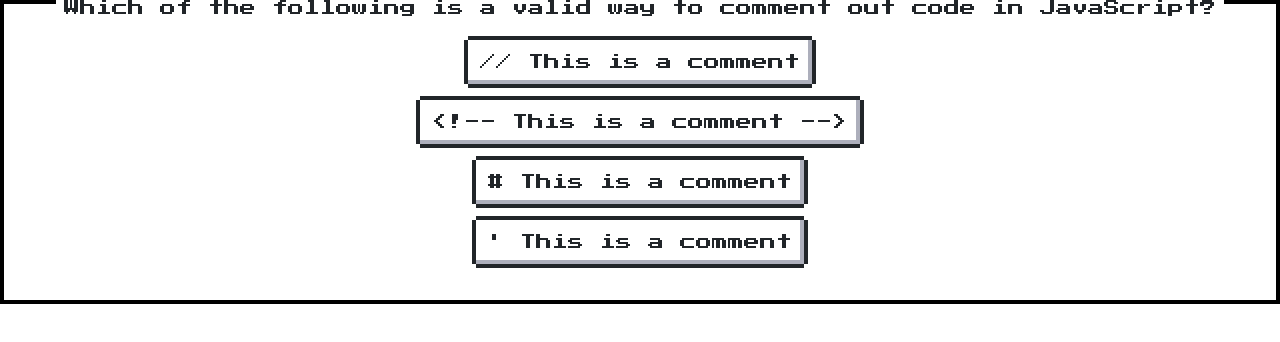
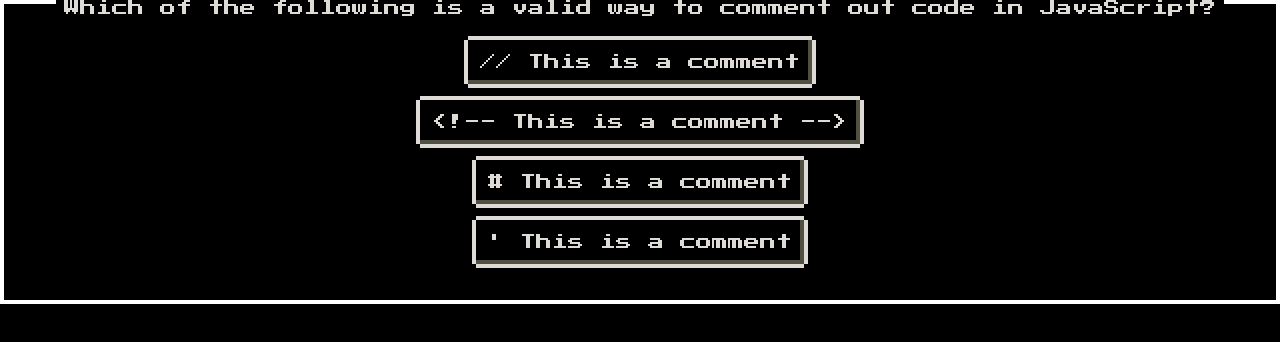
Before and after one commit to Alexander-PE/quiz-game, a React (Vite) app: page / in a window 1280 px wide. Shown: the top 342 px of the page. Built offline with nearby package versions, Linux system fonts and the light colour scheme.

Commit message:
filter invert style added

```diff
--- a/src/index.css
+++ b/src/index.css
@@ -3,5 +3,6 @@
 @tailwind utilities;
 
 html {
-  color-scheme: dark;
+  /* color-scheme: dark; */
+  filter: invert(1);
 }
```
